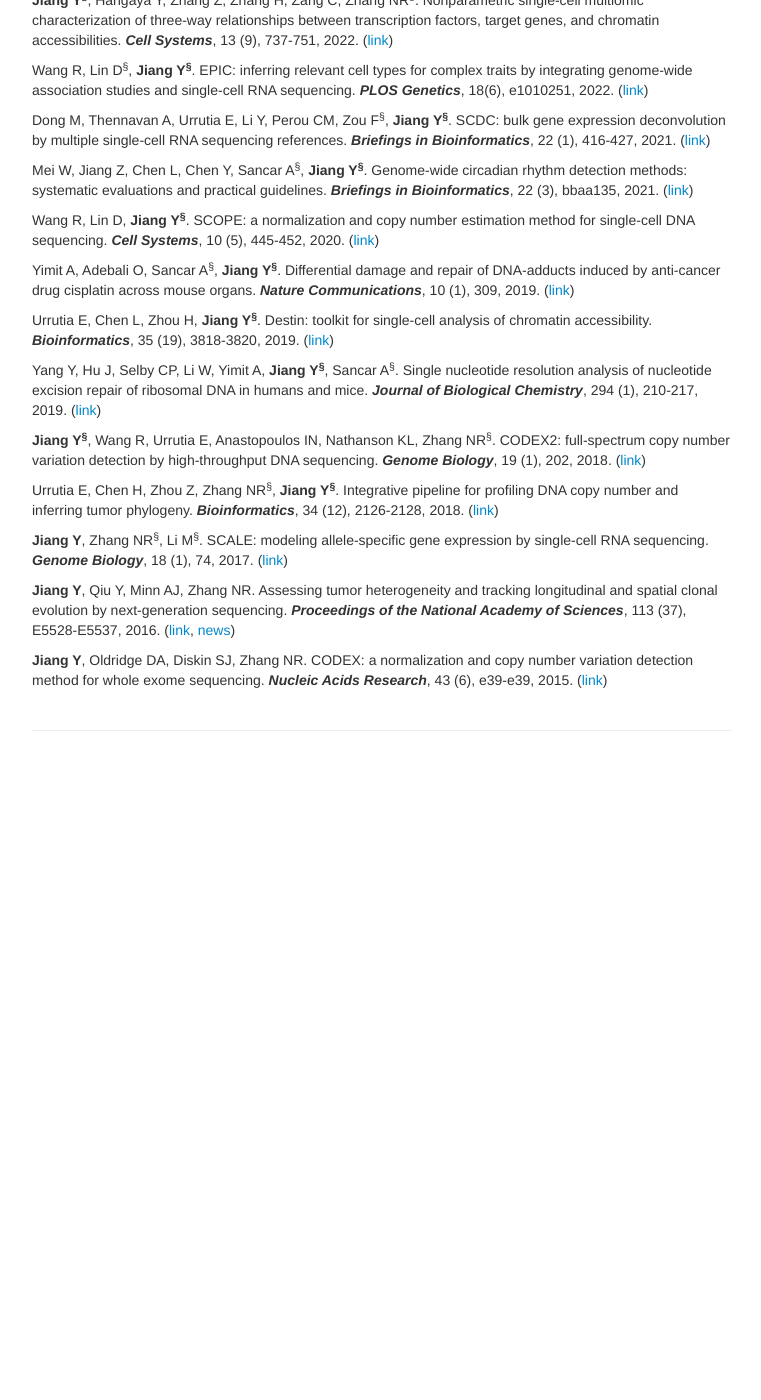
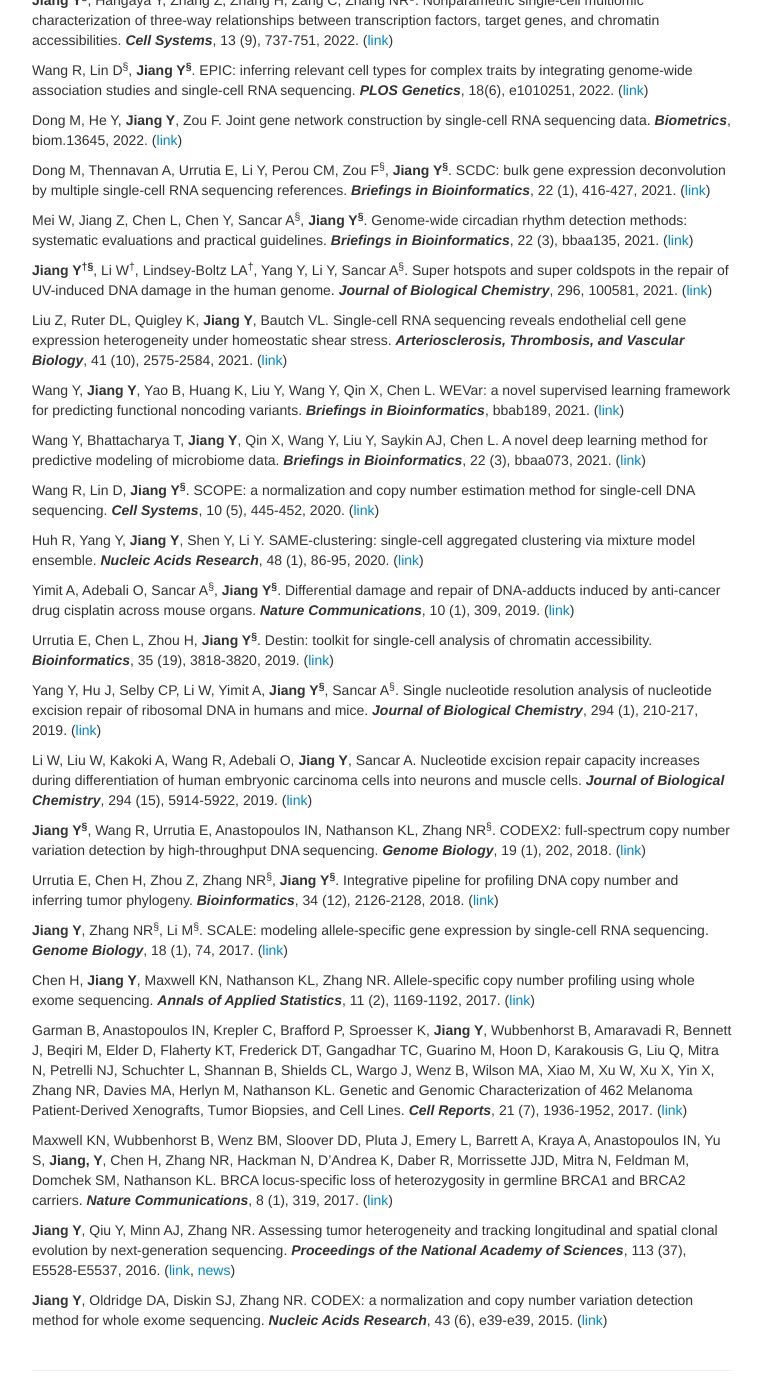
Before and after one commit to yuchaojiang/yuchaojiang.github.io, a Jekyll site: the page built from pages/pubs.md, in a window 1280 px wide and 1400 px high, scrolled down 462 px. Shown: the whole window, without its empty margins (258-1019 px from the left). Built offline with Jekyll 4.4.1, drawn with Linux system fonts in a browser that asks for light colours; before the commit the page ends 1224 px from its top, so only the background shows below that.

Commit message:
Update pubs.md

```diff
--- a/pages/pubs.md
+++ b/pages/pubs.md
@@ -9,11 +9,15 @@ description: Yuchao Jiang's publications
 
 &dagger; indicates co-first authors; &sect; indicates (co-)corresponding authors.
 
+
 Mann B, Zhang X, Bell N, Adefolaju A, Thang M, Dasari R, Valdivia A, Quinsey C, Rauf Y, Cassidy N, Yang Y, Viziri C, Rego S, **Jiang Y**, Dunn D, Floyd S, Baldwin A, Hingtgen S, Satterlee A. A normalized ex vivo platform for functional precision diagnosis of patient brain tumor tissue. ***Cell Reports Medicine***, 4 (6), 101042, 2023. ([link](https://doi.org/10.1016/j.xcrm.2023.101042))
+
 
 Manickam A<sup>&dagger;</sup>, Mei W<sup>&dagger;</sup>, Peterson JJ, Harigaya Y, Murdoch DM, Margolis DM, Oesterling A, Guo Z, Rudin CD, **Jiang Y<sup>&sect;</sup>**, Browne EP<sup>&sect;</sup>. Integrated single-cell multiomic analysis of HIV latency reversal reveals novel regulators of viral reactivation. ***bioRxiv***, 2023. ([link](https://www.biorxiv.org/content/10.1101/2022.07.26.501558v1))
 
+
 Agarwal A, Zhao F, **Jiang Y**, Chen L. TIVAN-indel: A computational framework for annotating and predicting noncoding regulatory small insertion and deletion. ***Bioinformatics***, btad060, 2023. ([link](https://academic.oup.com/bioinformatics/article/39/2/btad060/7008323))
+
 
 Guan PY, Lee JS, Wang L, Lin KZ, Wen M, Chen L, **Jiang Y<sup>&sect;</sup>**. Destin2: integrative and cross-modality analysis of single-cell chromatin accessibility data. ***Frontiers in Genetics***, 14:1089936, 2023. ([link](https://www.frontiersin.org/articles/10.3389/fgene.2023.1089936/full))
 
@@ -24,13 +28,31 @@ Guan PY, Lee JS, Wang L, Lin KZ, Wen M, Chen L, **Jiang Y<sup>&sect;</sup>**. De
 Wang R, Lin D<sup>&sect;</sup>, **Jiang Y<sup>&sect;</sup>**. EPIC: inferring relevant cell types for complex traits by integrating genome-wide association studies and single-cell RNA sequencing. ***PLOS Genetics***, 18(6), e1010251, 2022. ([link](https://journals.plos.org/plosgenetics/article/authors?id=10.1371/journal.pgen.1010251))
 
 
+Dong M, He Y, **Jiang Y**, Zou F. Joint gene network construction by single-cell RNA sequencing data. ***Biometrics***, biom.13645, 2022. ([link](https://onlinelibrary.wiley.com/doi/10.1111/biom.13645))
+
+
 Dong M, Thennavan A, Urrutia E, Li Y, Perou CM, Zou F<sup>&sect;</sup>, **Jiang Y<sup>&sect;</sup>**. SCDC: bulk gene expression deconvolution by multiple single-cell RNA sequencing references. ***Briefings in Bioinformatics***, 22 (1), 416-427, 2021. ([link](https://academic.oup.com/bib/advance-article/doi/10.1093/bib/bbz166/5699815))
 
 
 Mei W, Jiang Z, Chen L, Chen Y, Sancar A<sup>&sect;</sup>, **Jiang Y<sup>&sect;</sup>**. Genome-wide circadian rhythm detection methods: systematic evaluations and practical guidelines. ***Briefings in Bioinformatics***, 22 (3), bbaa135, 2021. ([link](https://www.ncbi.nlm.nih.gov/pmc/articles/PMC8138819/))
 
 
+**Jiang Y<sup>&dagger;</sup><sup>&sect;</sup>**, Li W<sup>&dagger;</sup>, Lindsey-Boltz LA<sup>&dagger;</sup>, Yang Y, Li Y, Sancar A<sup>&sect;</sup>. Super hotspots and super coldspots in the repair of UV-induced DNA damage in the human genome. ***Journal of Biological Chemistry***, 296, 100581, 2021. ([link](https://linkinghub.elsevier.com/retrieve/pii/S0021-9258(21)00361-6))
+
+
+Liu Z, Ruter DL, Quigley K, **Jiang Y**, Bautch VL. Single-cell RNA sequencing reveals endothelial cell gene expression heterogeneity under homeostatic shear stress. ***Arteriosclerosis, Thrombosis, and Vascular Biology***, 41 (10), 2575-2584, 2021. ([link](https://www.ahajournals.org/doi/full/10.1161/ATVBAHA.121.316797))
+
+
+Wang Y, **Jiang Y**, Yao B, Huang K, Liu Y, Wang Y, Qin X, Chen L. WEVar: a novel supervised learning framework for predicting functional noncoding variants. ***Briefings in Bioinformatics***, bbab189, 2021. ([link](https://academic.oup.com/bib/article-abstract/22/6/bbab189/6279833?redirectedFrom=fulltext))
+
+
+Wang Y, Bhattacharya T, **Jiang Y**, Qin X, Wang Y, Liu Y, Saykin AJ, Chen L. A novel deep learning method for predictive modeling of microbiome data. ***Briefings in Bioinformatics***, 22 (3), bbaa073, 2021. ([link](https://academic.oup.com/bib/article/22/3/bbaa073/5835556))
+
+
 Wang R, Lin D, **Jiang Y<sup>&sect;</sup>**. SCOPE: a normalization and copy number estimation method for single-cell DNA sequencing. ***Cell Systems***, 10 (5), 445-452, 2020. ([link](https://doi.org/10.1016/j.cels.2020.03.005))
+
+
+Huh R, Yang Y, **Jiang Y**, Shen Y, Li Y. SAME-clustering: single-cell aggregated clustering via mixture model ensemble. ***Nucleic Acids Research***, 48 (1), 86-95, 2020. ([link](https://academic.oup.com/nar/article/48/1/86/5644992))
 
 
 Yimit A, Adebali O, Sancar A<sup>&sect;</sup>, **Jiang Y<sup>&sect;</sup>**. Differential damage and repair of DNA-adducts induced by anti-cancer drug cisplatin across mouse organs. ***Nature Communications***, 10 (1), 309, 2019. ([link](https://www.nature.com/articles/s41467-019-08290-2))
@@ -38,7 +60,11 @@ Yimit A, Adebali O, Sancar A<sup>&sect;</sup>, **Jiang Y<sup>&sect;</sup>**. Dif
 
 Urrutia E, Chen L, Zhou H, **Jiang Y<sup>&sect;</sup>**. Destin: toolkit for single-cell analysis of chromatin accessibility. ***Bioinformatics***, 35 (19), 3818-3820, 2019. ([link](https://academic.oup.com/bioinformatics/article/35/19/3818/5367832/))
 
+
 Yang Y, Hu J, Selby CP, Li W, Yimit A, **Jiang Y<sup>&sect;</sup>**, Sancar A<sup>&sect;</sup>. Single nucleotide resolution analysis of nucleotide excision repair of ribosomal DNA in humans and mice. ***Journal of Biological Chemistry***, 294 (1), 210-217, 2019. ([link](https://www.jbc.org/article/S0021-9258(20)36891-5/fulltext))
+
+
+Li W, Liu W, Kakoki A, Wang R, Adebali O, **Jiang Y**, Sancar A. Nucleotide excision repair capacity increases during differentiation of human embryonic carcinoma cells into neurons and muscle cells. ***Journal of Biological Chemistry***, 294 (15), 5914-5922, 2019. ([link](https://www.jbc.org/article/S0021-9258(20)36664-3/fulltext))
 
 
 **Jiang Y<sup>&sect;</sup>**, Wang R, Urrutia E, Anastopoulos IN, Nathanson KL, Zhang NR<sup>&sect;</sup>. CODEX2: full-spectrum copy number variation detection by high-throughput DNA sequencing. ***Genome Biology***, 19 (1), 202, 2018. ([link](https://genomebiology.biomedcentral.com/articles/10.1186/s13059-018-1578-y))
@@ -50,6 +76,15 @@ Urrutia E, Chen H, Zhou Z, Zhang NR<sup>&sect;</sup>, **Jiang Y<sup>&sect;</sup>
 **Jiang Y**, Zhang NR<sup>&sect;</sup>, Li M<sup>&sect;</sup>. SCALE: modeling allele-specific gene expression by single-cell RNA sequencing. ***Genome Biology***, 18 (1), 74, 2017. ([link](https://genomebiology.biomedcentral.com/articles/10.1186/s13059-017-1200-8))
 
 
+Chen H, **Jiang Y**, Maxwell KN, Nathanson KL, Zhang NR. Allele-specific copy number profiling using whole exome sequencing. ***Annals of Applied Statistics***, 11 (2), 1169-1192, 2017. ([link](https://projecteuclid.org/journals/annals-of-applied-statistics/volume-11/issue-2/Allele-specific-copy-number-estimation-by-whole-exome-sequencing/10.1214/17-AOAS1043.full))
+
+
+Garman B, Anastopoulos IN, Krepler C, Brafford P, Sproesser K, **Jiang Y**, Wubbenhorst B, Amaravadi R, Bennett J, Beqiri M, Elder D, Flaherty KT, Frederick DT, Gangadhar TC, Guarino M, Hoon D, Karakousis G, Liu Q, Mitra N, Petrelli NJ, Schuchter L, Shannan B, Shields CL, Wargo J, Wenz B, Wilson MA, Xiao M, Xu W, Xu X, Yin X, Zhang NR, Davies MA, Herlyn M, Nathanson KL. Genetic and Genomic Characterization of 462 Melanoma Patient-Derived Xenografts, Tumor Biopsies, and Cell Lines. ***Cell Reports***, 21 (7), 1936-1952, 2017. ([link](https://www.cell.com/cell-reports/fulltext/S2211-1247(17)31499-7?_returnURL=https%3A%2F%2Flinkinghub.elsevier.com%2Fretrieve%2Fpii%2FS2211124717314997%3Fshowall%3Dtrue))
+
+
+Maxwell KN, Wubbenhorst B, Wenz BM, Sloover DD, Pluta J, Emery L, Barrett A, Kraya A, Anastopoulos IN, Yu S, **Jiang, Y**, Chen H, Zhang NR, Hackman N, D’Andrea K, Daber R, Morrissette JJD, Mitra N, Feldman M, Domchek SM, Nathanson KL. BRCA locus-specific loss of heterozygosity in germline BRCA1 and BRCA2 carriers. ***Nature Communications***, 8 (1), 319, 2017. ([link](https://www.nature.com/articles/s41467-017-00388-9))
+
+
 **Jiang Y**, Qiu Y, Minn AJ, Zhang NR. Assessing tumor heterogeneity and tracking longitudinal and spatial clonal evolution by next-generation sequencing. ***Proceedings of the National Academy of Sciences***, 113 (37), E5528-E5537, 2016. ([link](http://www.pnas.org/content/113/37/E5528), [news](http://www.uphs.upenn.edu/news/News_Releases/2016/09/jiang/))
 
 
```
